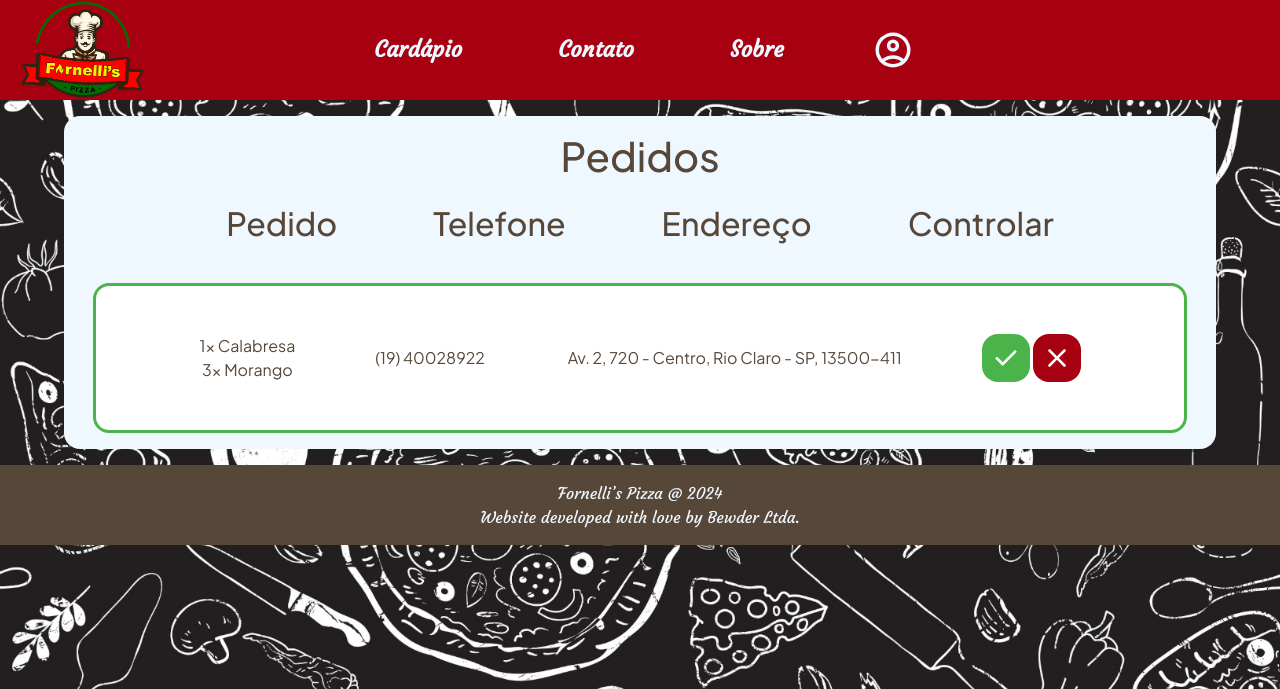
After one commit to jol-tm/fornellis-pizza, a PHP site: page /controlarPedidos.php in a window 1280 px wide. The commit adds this page. Shown: the top 689 px of the page. Run offline with PHP 8.4, Linux system fonts and the light colour scheme.

Commit message:
atualizao sql

```diff
--- /dev/null
+++ b/controlarPedidos.php
@@ -0,0 +1,23 @@
+<?php include "assets/header.php"; ?>
+
+<div id="checkoutpadding" class="box">
+    <h1>Pedidos</h1>
+    <div class="topo">
+        <h2>Pedido</h2>
+        <h2>Telefone</h2>
+        <h2>Endereço</h2>
+        <h2>Controlar</h2>
+    </div>
+    <div id="itens">
+        <div class="item">
+            <div>1x Calabresa <br> 3x Morango</div>
+            <div>(19) 40028922</div>
+            <div> Av. 2, 720 - Centro, Rio Claro - SP, 13500-411</div>
+            <div>
+                <button style="background-color: #4ab34a;"><img height="32"src='imgs/icones/accept.svg'></button>
+                <button style="background-color: #a70011;"><img height="32"src='imgs/icones/close-nav.svg'></button>
+            </div>
+        </div>
+    </div>
+</div>
+<?php include "assets/footer.php"; ?>
--- a/fornellis.sql
+++ b/fornellis.sql
@@ -27,7 +27,8 @@ create table administrador(
 create table pedidos(
     id int auto_increment primary key,
     idCliente int,
-    descricaoPedido varchar(255),
+    produtos varchar(255),
+    quant int,
     dataPedido date,
     precoTotal decimal(3,2)
 );
--- a/purchaseHistory.php
+++ b/purchaseHistory.php
@@ -1,6 +1,6 @@
 <?php include "assets/header.php"; ?>
 <div class="box">
-    <table class="table">
+    <table class="table rounded table-bordered border border-3 border-success">
       <thead>
         <tr>
           <th scope="col">Pedido</th>
--- a/styles/index.css
+++ b/styles/index.css
@@ -492,13 +492,6 @@ footer {
     }
 }
 
-.number {
-    color: black;
-    padding: .5rem 1rem;
-    background-color: var(--c2);
-    border-radius: 1rem;
-}
-
 .units {
     display: flex;
     flex-direction: row;
```
